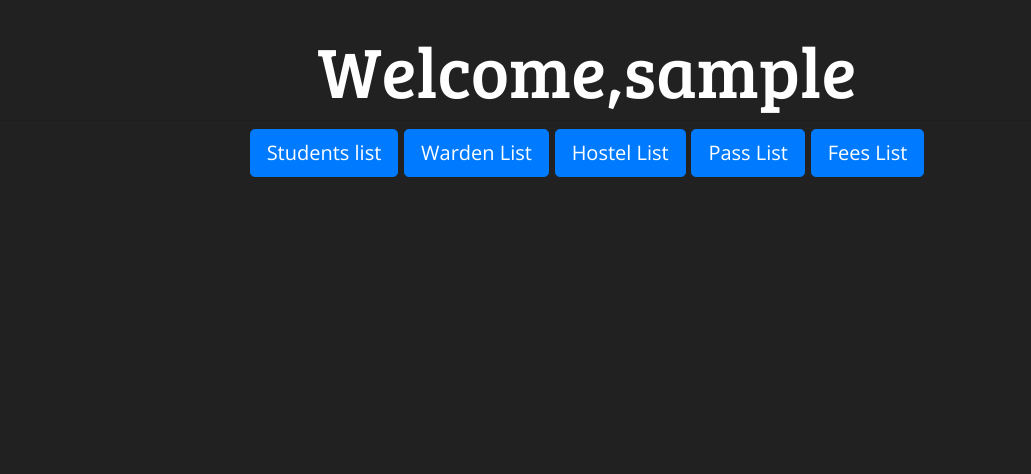
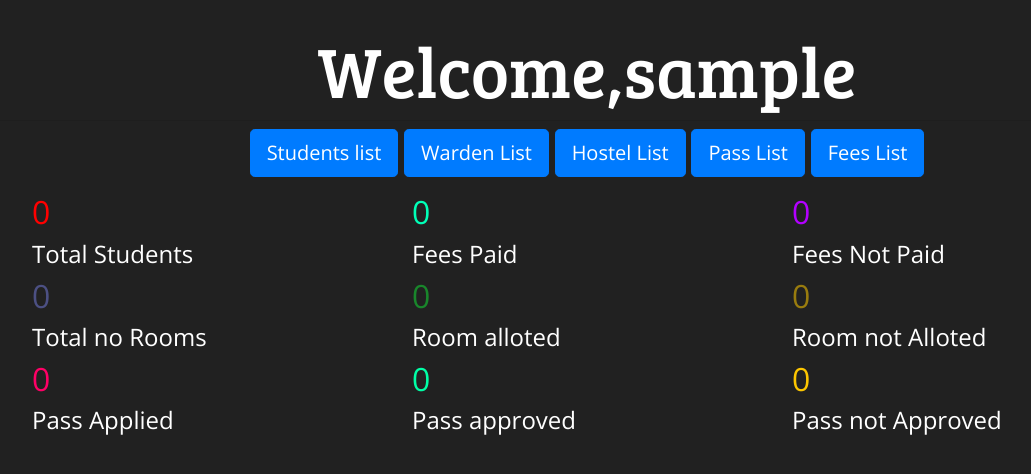
Before and after one commit to pradeepelamurugu/Hostel-manangement-system, a Django app: page /mentor/ in a window 1280 px wide. Shown: the part 134-608 px from the top of the page, without its empty margins (53-1084 px from the left). Run offline with Django 3.2, Linux system fonts and the light colour scheme; the visitor is signed in with stand-in values (Sample User, id 1); data that the repository does not hold is empty; some libraries are stand-ins or nearby versions.

Commit message:
mentor dash with counts done

```diff
--- a/student/templates/student/mentor.html
+++ b/student/templates/student/mentor.html
@@ -10,8 +10,74 @@
         <a class="btn btn-primary btn-lg" href="{% url "warden_list" %}" role="button">Warden List</a>
         <a class="btn btn-primary btn-lg" href="{% url "hostel_list" %}" role="button">Hostel List</a>
         <a class="btn btn-primary btn-lg" href="{% url "pass_list" %}" role="button">Pass List</a>
-        <a class="btn btn-primary btn-lg" href="{% url "feesstatus" %}" role="button">Fees List</a>
+        <a class="btn btn-primary btn-lg" href="{% url "feesstatus" %}" role="button">Fees List</a
     </p>
 </div>
+<div class="container">
+    <div class="row">
+        <div class="col-sm-4">
+            <h2 style="color: red;">{{s}}</h2>
+
+                <h4 style="color:#ffffff">Total Students</h4>
+
+        </div>
+        <div class="col-sm-4">
+            <h2 style="color: #00FFB7;">{{fp}}</h2>
+
+                <h4 style="color:#ffffff">Fees Paid</h4>
+
+
+        </div>
+        <div class="col-sm-4">
+            <h2 style="color: #B300FF;">{{fn}}</h2>
+
+                <h4 style="color:ffffff">Fees Not Paid</h4>
+
+
+        </div>
+
+    <div class="col-sm-4">
+        <h2 style="color: #4c5083;">{{rom}}</h2>
+
+            <h4 style="color:ffffff">Total no Rooms</h4>
+
+
+    </div>
+        <div class="col-sm-4">
+        <h2 style="color: #19862b;">{{ra}}</h2>
+
+            <h4 style="color:ffffff">Room alloted</h4>
+
+
+    </div>
+        <div class="col-sm-4">
+        <h2 style="color: #997C0E;">{{rn}}</h2>
+
+            <h4 style="color:ffffff">Room not Alloted</h4>
+
+
+    </div>
+           <div class="col-sm-4">
+        <h2 style="color: #FF0066;">{{pa}}</h2>
+
+            <h4 style="color:ffffff">Pass Applied</h4>
+
+
+    </div>
+           <div class="col-sm-4">
+        <h2 style="color: #00FFA6;">{{pas}}</h2>
+
+            <h4 style="color:ffffff">Pass approved</h4>
+
+
+    </div>
+         <div class="col-sm-4">
+        <h2 style="color: #FDC600;">{{pasn}}</h2>
+
+            <h4 style="color:ffffff">Pass not Approved</h4>
+
+
+    </div>
+    </div>
 
 {% endblock %}
--- a/student/templates/student/registerWarden.html
+++ b/student/templates/student/registerWarden.html
@@ -5,7 +5,7 @@
    {% if registered %}
         <h1>Thanks for registering, Please Log in!</h1>
     {% else %}
-        <h1>Registration for Teachers:</h1>
+        <h1>Registration for Wardends:</h1>
         <form action="" method="POST">
             {% csrf_token %}
             {{ var_wardenForm.as_p }}
--- a/student/templates/student/studentdetail.html
+++ b/student/templates/student/studentdetail.html
@@ -1,7 +1,7 @@
 {% extends 'student/base.html' %}
 {% block content %}
 
-    <h2>Enter Your detail</h2>
+    <h2>Enter Your detail,{{ user.username }}</h2>
     <form method="POST" class="post-form">
         {% csrf_token %}
         {{ form.as_p }}
--- a/student/templates/student/warden_list.html
+++ b/student/templates/student/warden_list.html
@@ -33,7 +33,7 @@
     </head>
 <body>
 <div>
-    <h2>Students List</h2>
+    <h2>Wardens List</h2>
     <table id="example" class="table table-hover">
         <thead>
         <tr>
--- a/student/views.py
+++ b/student/views.py
@@ -150,7 +150,50 @@ def warden(request):
 @login_required
 @user_passes_test(lambda u: u.is_superuser)
 def mentor(request):
-    return render(request, 'student/mentor.html')
+    students = Student.objects.all()
+    feepaid = Student.objects.filter(fees = True)
+    feenot = Student.objects.filter(fees = False)
+    pasapl = Pass.objects.all()
+    roomalloted = Student.objects.filter(room_allotted = True)
+    roomnotalloted = Student.objects.filter(room_allotted = False)
+    # passapproved = Pass.objects.filter(status=)
+    passnotapproved = Pass.objects.filter(status=None)
+    roomtotal = Room.objects.all()
+    s = 0
+    fp = 0
+    fn = 0
+    pa = 0
+    ra = 0
+    rn = 0
+    pas = 0
+    pasn = 0
+    rom = 0
+    for i in students:
+        s = s + 1
+    for i in feepaid:
+        fp = fp + 1
+    for i in feenot:
+        fn = fn + 1
+    for i in pasapl:
+        pa = pa + 1
+    for i in roomalloted:
+        ra = ra + 1
+    for i in roomnotalloted:
+
+        rn = rn + 1
+
+    # for i in passapproved:
+    #     pas = pas+1
+    for i in passnotapproved:
+        pasn = pasn+1
+    for i in roomtotal:
+        rom = rom+1
+
+    if (rn == 0):
+        rn = rom-s
+    pas = pa - pasn
+    d1 = {'s': s, 'fp': fp, 'fn': fn, 'pa': pa,'ra':ra, 'rn':rn,'pas':pas,'pasn':pasn,'rom':rom}
+    return render(request, 'student/mentor.html',d1)
 
 
 @login_required
```
